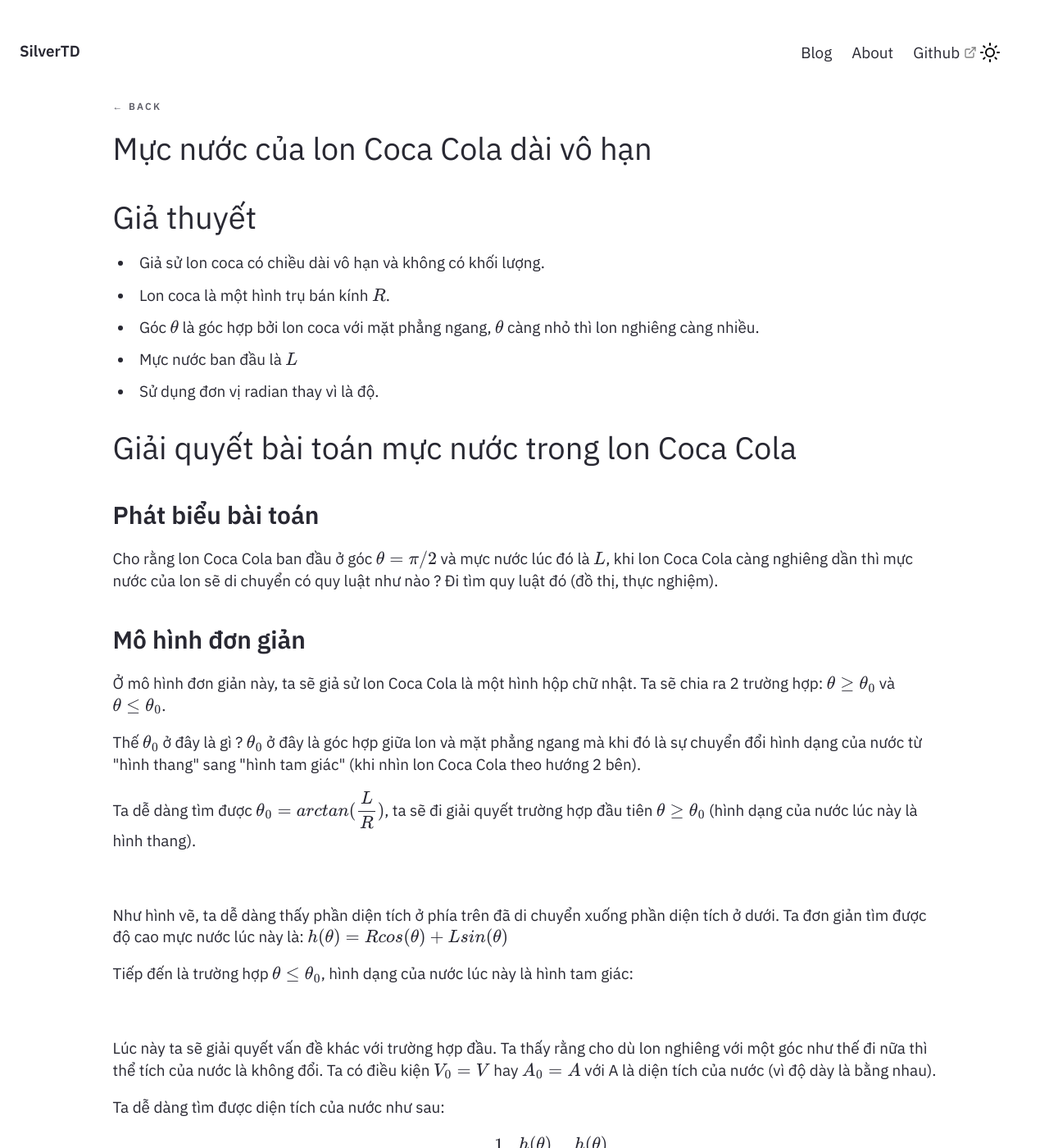
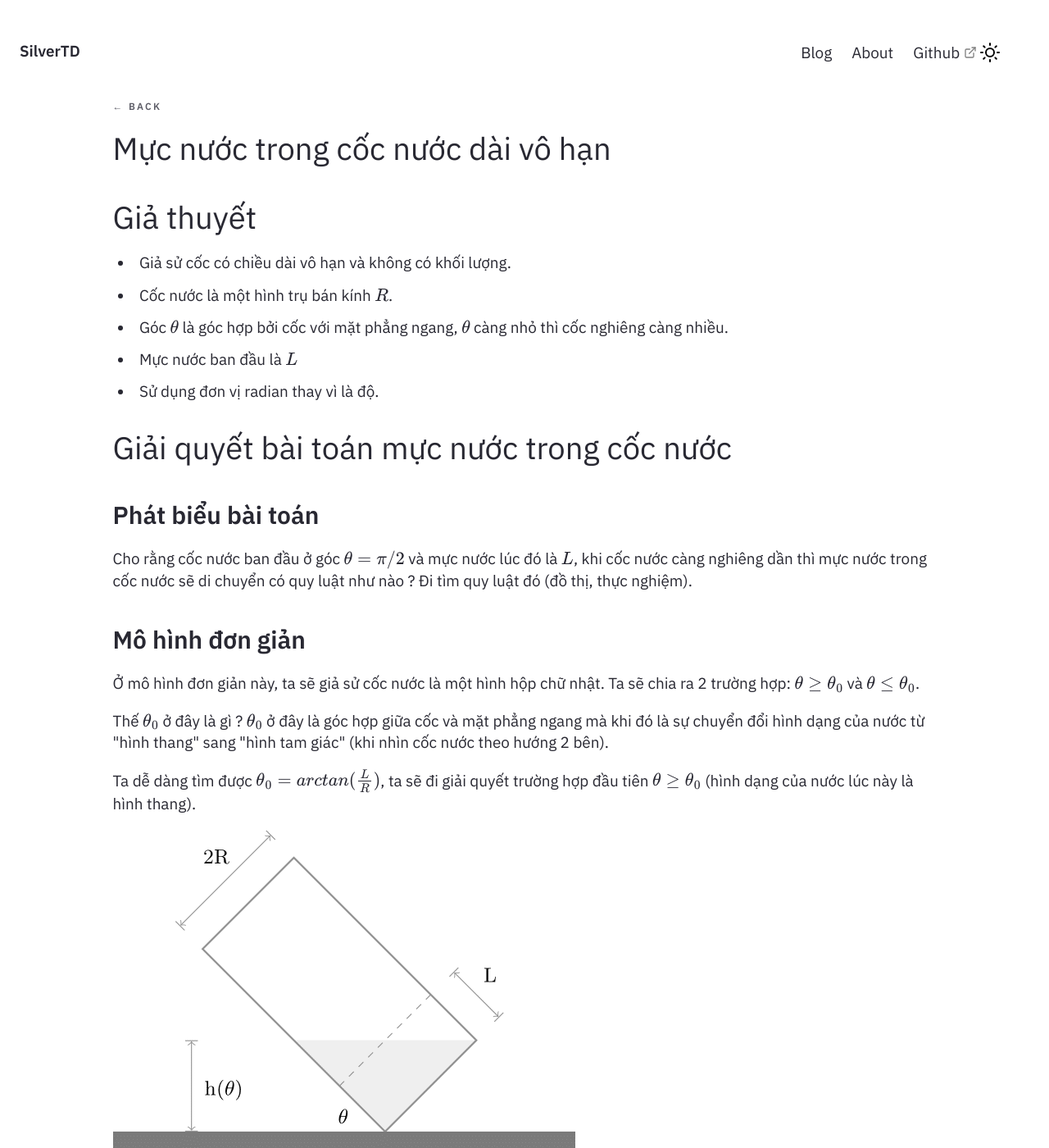
Before and after one commit to SilverTD/SilverTD.github.io, a Jekyll site: the page built from _posts/2024-1-18-Muc-Nuoc-Cua-Lon-Coca-Cola-Dai-Vo-Han.md, in a window 1280 px wide and 1400 px high. Shown: the whole window at 82% size. Built offline with Jekyll 4.4.1, drawn with Linux system fonts in a browser that asks for light colours; formulas are drawn with MathJax 3; some of the changed text lies outside the part shown.

Commit message:
Update 2024-1-18-Muc-Nuoc-Cua-Lon-Coca-Cola-Dai-Vo-Han.md

```diff
--- a/_posts/2024-1-18-Muc-Nuoc-Cua-Lon-Coca-Cola-Dai-Vo-Han.md
+++ b/_posts/2024-1-18-Muc-Nuoc-Cua-Lon-Coca-Cola-Dai-Vo-Han.md
@@ -1,53 +1,54 @@
 ---
 
-title: Mực nước của lon Coca Cola dài vô hạn
+title: Mực nước trong cốc nước dài vô hạn
 thumbnail: https://silvertd.github.io/assets/img/Water-1.png
-description: Ở bài viết này, ta sẽ nghiên cứu một vấn đề vật lý trong thực tế. Đó là mực nước của lon Coca Cola hoặc trong một cốc nước sẽ thay đổi như nào khi thay đổi góc nghiêng giữa lon và mặt phẳng ngang,...
+description: Ở bài viết này, ta sẽ nghiên cứu một vấn đề vật lý trong thực tế. Đó là mực nước trong một cốc nước sẽ thay đổi như nào khi thay đổi góc nghiêng giữa cốc và mặt phẳng ngang,...
 
 ---
 
 # Giả thuyết
-- Giả sử lon coca có chiều dài vô hạn và không có khối lượng.
-- Lon coca là một hình trụ bán kính $R$.
-- Góc $\theta$ là góc hợp bởi lon coca với mặt phẳng ngang, $\theta$ càng nhỏ thì lon nghiêng càng nhiều.
+- Giả sử cốc có chiều dài vô hạn và không có khối lượng.
+- Cốc nước là một hình trụ bán kính $R$.
+- Góc $\theta$ là góc hợp bởi cốc với mặt phẳng ngang, $\theta$ càng nhỏ thì cốc nghiêng càng nhiều.
 - Mực nước ban đầu là $L$
 - Sử dụng đơn vị radian thay vì là độ.
 
-# Giải quyết bài toán mực nước trong lon Coca Cola
+# Giải quyết bài toán mực nước trong cốc nước
 ## Phát biểu bài toán
-Cho rằng lon Coca Cola ban đầu ở góc $\theta = \pi/2$ và mực nước lúc đó là $L$, khi lon Coca Cola càng nghiêng dần thì mực nước của lon sẽ di chuyển có quy luật như nào ? Đi tìm quy luật đó (đồ thị, thực nghiệm).
+Cho rằng cốc nước ban đầu ở góc $\theta = \pi/2$ và mực nước lúc đó là $L$, khi cốc nước càng nghiêng dần thì mực nước trong cốc nước sẽ di chuyển có quy luật như nào ? Đi tìm quy luật đó (đồ thị, thực nghiệm).
 
 ## Mô hình đơn giản
-Ở mô hình đơn giản này, ta sẽ giả sử lon Coca Cola là một hình hộp chữ nhật. Ta sẽ chia ra 2 trường hợp: $\theta \geq \theta_0$ và $\theta \leq \theta_0$.
+Ở mô hình đơn giản này, ta sẽ giả sử cốc nước là một hình hộp chữ nhật. Ta sẽ chia ra 2 trường hợp: $\theta \geq \theta_0$ và $\theta \leq \theta_0$.
 
-Thế $\theta_0$ ở đây là gì ? $\theta_0$ ở đây là góc hợp giữa lon và mặt phẳng ngang mà khi đó là sự chuyển đổi hình dạng của nước từ "hình thang" sang "hình tam giác" (khi nhìn lon Coca Cola theo hướng 2 bên).
+Thế $\theta_0$ ở đây là gì ? $\theta_0$ ở đây là góc hợp giữa cốc và mặt phẳng ngang mà khi đó là sự chuyển đổi hình dạng của nước từ "hình thang" sang "hình tam giác" (khi nhìn cốc nước theo hướng 2 bên).
 
-Ta dễ dàng tìm được $\theta_0 = arctan(\dfrac{L}{R})$, ta sẽ đi giải quyết trường hợp đầu tiên $\theta \geq \theta_0$ (hình dạng của nước lúc này là hình thang).
+Ta dễ dàng tìm được $\theta_0 = arctan(\frac{L}{R})$, ta sẽ đi giải quyết trường hợp đầu tiên $\theta \geq \theta_0$ (hình dạng của nước lúc này là hình thang).
 
-![](./assets/img/Water-1.png)
+![](https://silvertd.github.io/assets/img/Water-1.png)
 
 Như hình vẽ, ta dễ dàng thấy phần diện tích ở phía trên đã di chuyển xuống phần diện tích ở dưới. Ta đơn giản tìm được độ cao mực nước lúc này là:
+
 $$
 h(\theta) = Rcos(\theta) + Lsin(\theta)
 $$
 
 Tiếp đến là trường hợp $\theta \leq \theta_0$, hình dạng của nước lúc này là hình tam giác:
 
-![](./assets/img/Water-2.png)
+![](https://silvertd.github.io/assets/img/Water-2.png)
 
-Lúc này ta sẽ giải quyết vấn đề khác với trường hợp đầu. Ta thấy rằng cho dù lon nghiêng với một góc như thế đi nữa thì thể tích của nước là không đổi. Ta có điều kiện $V_0 = V$ hay $A_0 = A$ với A là diện tích của nước (vì độ dày là bằng nhau).
+Lúc này ta sẽ giải quyết vấn đề khác với trường hợp đầu. Ta thấy rằng cho dù cốc nước nghiêng với một góc như thế đi nữa thì thể tích của nước là không đổi. Ta có điều kiện $V_0 = V$ hay $A_0 = A$ với $A$ là diện tích của nước (vì độ dày là bằng nhau).
 
 Ta dễ dàng tìm được diện tích của nước như sau:
 
 $$
-A(\theta) =\dfrac{1}{2}\dfrac{h(\theta)}{sin(\theta)}\dfrac{h(\theta)}{cos(\theta)}
+A(\theta) =\frac{1}{2}\frac{h(\theta)}{sin(\theta)}\frac{h(\theta)}{cos(\theta)}
 $$
 
 Do thể tích nước là bảo toàn nên ta có (gọi bề dày là $a$):
 
 $$
 \displaylines{V(\theta) = V_0 \leftrightarrow aA(\theta) = aA_0 \\
-\leftrightarrow \dfrac{1}{2}\dfrac{h(\theta)}{sin(\theta)}\dfrac{h(\theta)}{cos(\theta)} = 2LR \\
+\leftrightarrow \frac{1}{2}\frac{h(\theta)}{sin(\theta)}\frac{h(\theta)}{cos(\theta)} = 2LR \\
 \leftrightarrow h(\theta) = \sqrt{4LRsin(\theta)cos(\theta)}}
 $$
 
@@ -64,9 +65,9 @@ h(\theta) =
 $$
 
 ## Mô hình phức tạp
-Tuy mô hình trên khá đơn giản, nhưng trên thực tế các lon Coca Cola đều có dạng là hình trụ, do đó vấn đề sẽ phức tạp hơn rất nhiều. Tương tự, ta chia ra 2 trường hợp là $\theta \geq \theta_0$ và $\theta \leq \theta_0$.
+Tuy mô hình trên khá đơn giản, nhưng trên thực tế các cốc nước đều có dạng là hình trụ, do đó vấn đề sẽ phức tạp hơn rất nhiều. Tương tự, ta chia ra 2 trường hợp là $\theta \geq \theta_0$ và $\theta \leq \theta_0$.
 
-![](./assets/img/Water-1.png)
+![](https://silvertd.github.io/assets/img/Water-1.png)
 
 Ở trường hợp $\theta \geq \theta_0$ đơn giản chỉ cần tính thể tích của hình phiến trụ. Từ đó ta cũng sẽ tìm được công thức tương tự như mô hình đầu tiên:
 
@@ -76,17 +77,17 @@ $$
 
 Riêng trường hợp $\theta \leq \theta_0$ lại phức tạp hơn rất nhiều. Lúc này sẽ cần đến vi tích phân để tính phần thể tích nước.
 
-![](./assets/img/Water-2.png)
+![](https://silvertd.github.io/assets/img/Water-2.png)
 
 Chọn trục tọa độ như hình vẽ với tâm $O$ là tâm của hình tròn bán kính $R$. Đầu tiên ta chia nhỏ thể tích nước thành các hình chữ nhật như sau:
 
-![](./assets/img/Water-3.png)
+![](https://silvertd.github.io/assets/img/Water-3.png)
 
-Gọi $J, H$ lần lượt độ dài của phần nước ở đáy lon và độ dài cạnh góc vuông lúc này, ta tính được các đại lượng sau:
+Gọi $J, H$ lần lượt độ dài của phần nước ở đáy cốc và độ dài cạnh góc vuông lúc này, ta tính được các đại lượng sau:
 
 $$
 \displaylines{\phi = \pi/2 - \theta \\
-z(x) = \dfrac{H(x - R + J)}{J} \\
+z(x) = \frac{H(x - R + J)}{J} \\
 y(x) = \sqrt{R^2 - x^2}}
 $$
 
@@ -102,8 +103,8 @@ $$
 \begin{equation*}
 \begin{aligned}
     V(\theta) & = \int_{R - J}^{R} A(x) dx \\
-    &= 2\int_{R - J}^{R} \dfrac{H(x - R + J)}{J} \times \sqrt{R^2 - x^2} \ dx \\
-    &= \dfrac{H\times R^2}{3}(\dfrac{3sin(\psi) - 3 \psi cos(\psi) - sin^3\psi}{1 - cos(\psi)})
+    &= 2\int_{R - J}^{R} \frac{H(x - R + J)}{J} \times \sqrt{R^2 - x^2} \ dx \\
+    &= \frac{H\times R^2}{3}(\frac{3sin(\psi) - 3 \psi cos(\psi) - sin^3\psi}{1 - cos(\psi)})
 \end{aligned}
 \end{equation*}
 $$
@@ -111,11 +112,11 @@ $$
 Với:
 
 $$
-\displaylines{\psi = \pi - arctan(\dfrac{J - R}{R})\\
-H = \dfrac{h(\theta)}{sin(\theta)}, \ J = \dfrac{h(\theta)}{cos(\theta)}}
+\displaylines{\psi = \pi - arctan(\frac{J - R}{R})\\
+H = \frac{h(\theta)}{sin(\theta)}, \ J = \frac{h(\theta)}{cos(\theta)}}
 $$
 
-Tương tự, do thể tích nước trong lon bảo toàn nên ta có:
+Tương tự, do thể tích nước trong cốc nước bảo toàn nên ta có:
 
 $$
 V(\theta) = V_0 = L\pi R^2
@@ -130,7 +131,7 @@ Từ các công thức trên, ta thấy rằng khi góc $\theta \rightarrow 0$ t
 
 Ở đây ta thử nghiệm với $L = R = 1.5$, Bên dưới là bảng dữ liệu mà tác giả đã tính toán được đối với trường hợp $\theta \leq \theta_0$:
 
-![](./assets/img/Water-5.png)
+![](https://silvertd.github.io/assets/img/Water-5.png)
 
 Ta dễ thấy $y_2$ ban đầu giảm rất chậm, sau đấy thì lại giảm càng nhanh và dốc hơn rất nhiều. Tác giả dự đoán rằng đây là một hàm lũy thừa:
 
@@ -146,13 +147,13 @@ $$
 
 Bên dưới là đồ thị kết hợp cả 2 trường hợp, và chắc chắn đây là một hàm liên tục.
 
-![](./assets/img/Water-4.png)
+![](https://silvertd.github.io/assets/img/Water-4.png)
 
 Phần màu đỏ là trường hợp $\theta \geq \theta_0$ (hình phiến trụ) và phần màu xanh là trường hợp $\theta \leq \theta_0$ (hình trụ nêm). Ta thấy rằng đồ thị trông khá hợp lí và rất đẹp (khá gần với các giá trị tính toán từ bảng số liệu trên).
 
 # Kết luận
-Việc dự đoán mực nước trong lon Coca Cola dài vô hạn cứ ngỡ đơn giản, tuy nhiên việc tính toán lại rất phức tạp. Đặc biệt là tính toán thể tích của hình trụ nêm.
+Việc dự đoán mực nước trong cốc nước dài vô hạn cứ ngỡ đơn giản, tuy nhiên việc tính toán lại rất phức tạp. Đặc biệt là tính toán thể tích của hình trụ nêm.
 
 Tuy nhiên đây hoàn toàn là một nghiên cứu vấn đề thực tế rất hay, giúp học hỏi được các kĩ năng cần thiết trong việc nghiên cứu khoa học.
 
-Đây chưa phải là vấn đề duy nhất mà tác giả sẽ giải quyết, ở bài viết sau ta sẽ giải quyết bài toán "Cần uống bao nhiêu % thể tích nước để lon Coca Cola cân bằng khi nghiêng một góc $\theta$".
+Đây chưa phải là vấn đề duy nhất mà cốc nước mang lại, ở bài viết sau ta sẽ giải quyết bài toán "Cần uống bao nhiêu % thể tích nước để cốc Cola hoặc cốc nước cân bằng khi nghiêng một góc $\theta$".
```
